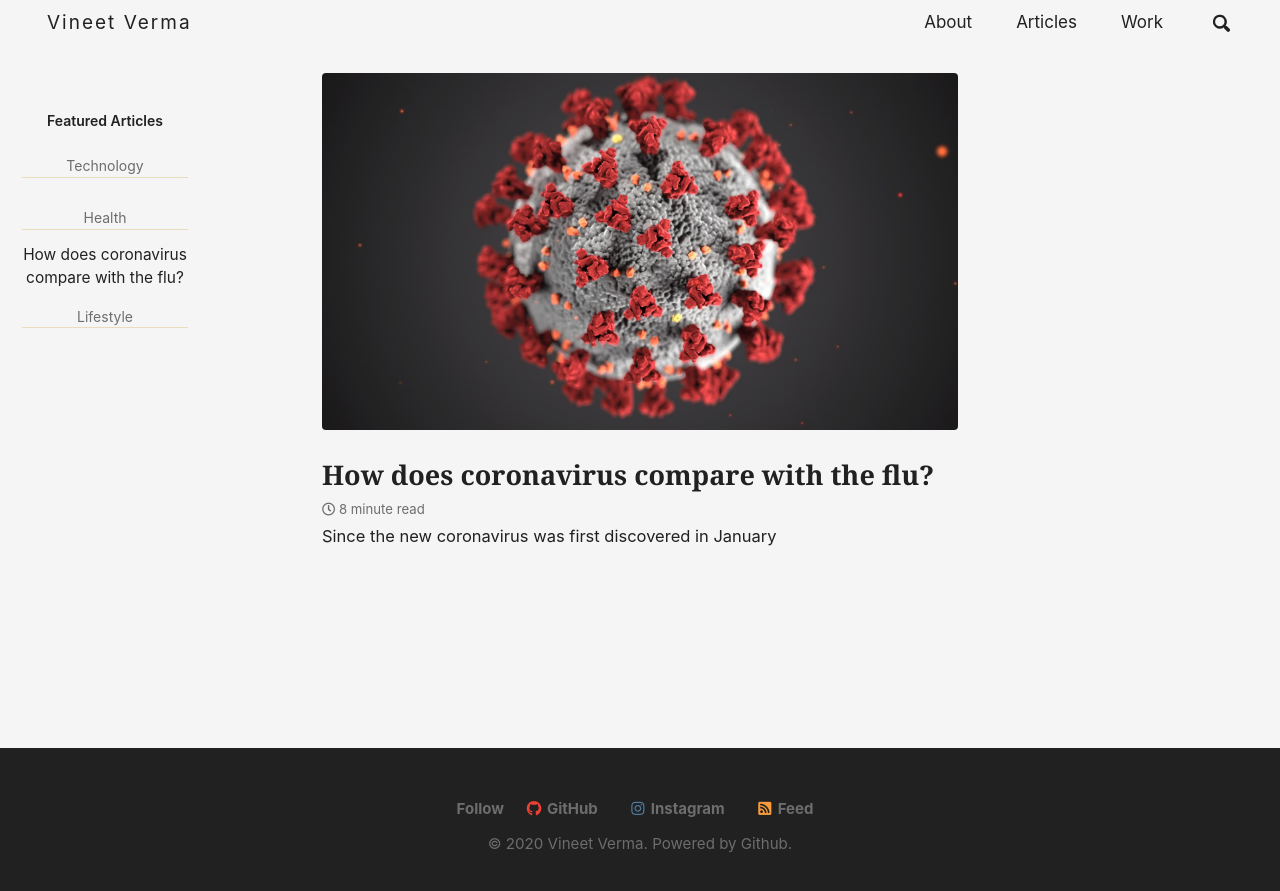
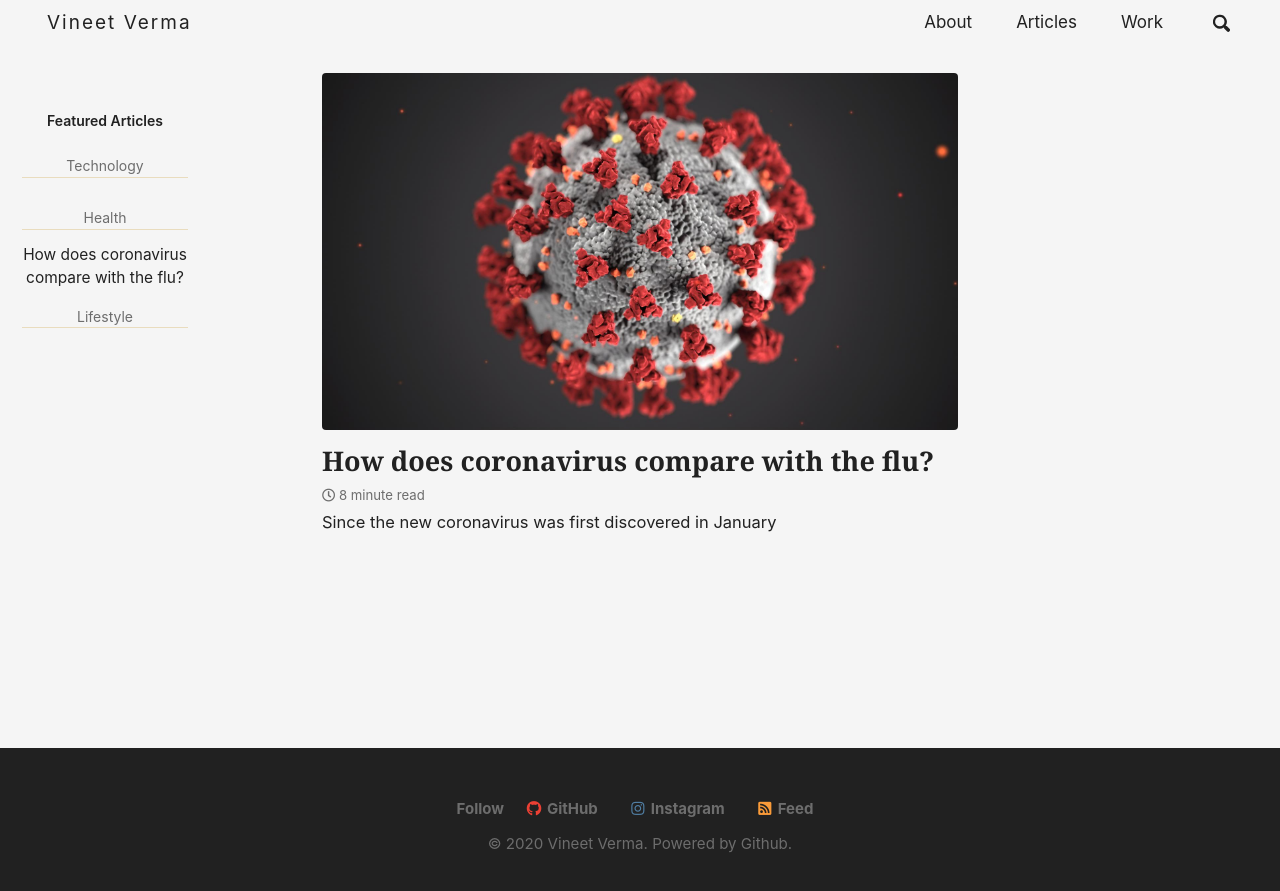
Before and after one commit to vineetver/my-jekyll-website-source, a Jekyll site: the page built from _pages/Articles.md, in a window 1280 px wide. Shown: the top 891 px of the page. Built offline with Jekyll 4.4.1, drawn with Linux system fonts in a browser that asks for light colours; cached includes are drawn as plain includes; comment, search, counter and statistics services are not loaded; a style sheet for code colours, icons or effects is not loaded.

Commit message:
css changes

```diff
--- a/assets/css/main.scss
+++ b/assets/css/main.scss
@@ -40,6 +40,7 @@ body > div.masthead {
   #main > div.archive > div > div:nth-child(n) > article > h2 > a {
       font-size: 27px;
       font-weight: 600;
+
   }
 
 
@@ -72,6 +73,10 @@ body > div.masthead {
   #main > div.sidebar.sticky {
     margin-top: 2.2rem;
 
+  }
+
+  #main > div.archive > div > div:nth-child(n) > article {
+    padding-top: 1.2em;
   }
 
 
@@ -192,10 +197,10 @@ body > div.masthead {
   }
 
   #main > div.archive > div.list__item > article > h2 {
-    margin-top: 26px;
+    margin-top: 12px;
   }
   #main > div.archive > div > div > article > h2 {
-    margin-top: 26px;
+    margin-top: 12px;
   }
 
   #\32 019 > div > div > article > h2 > a:hover {
```
